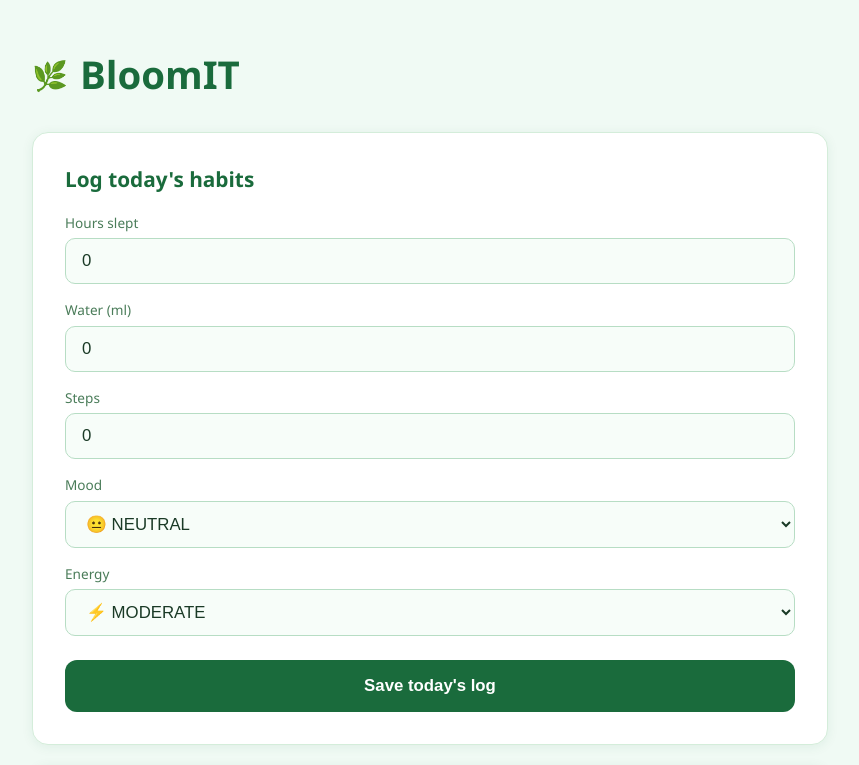
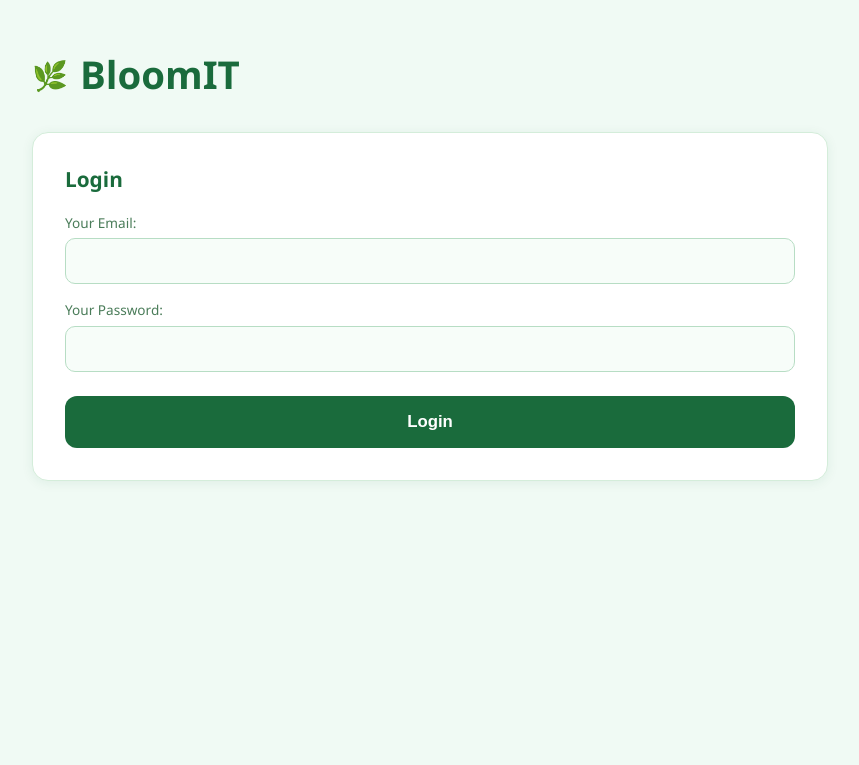
Before and after one commit to LidiaS98/bloomit, a React (Vite) app in the folder frontend/: page / in a window 1280 px wide. Shown: the top 765 px of the page, without its empty margins (210-1069 px from the left). Built offline with nearby package versions, Linux system fonts and the light colour scheme.

Commit message:
#32 feat: login on frontend

```diff
--- a/frontend/src/App.jsx
+++ b/frontend/src/App.jsx
@@ -2,6 +2,7 @@ import { useState } from "react"
 import "./styles/styles.css"
 import HabitForm from "./components/HabitForm.jsx"
 import HabitsList from "./components/HabitsList.jsx"
+import LoginForm from "./components/LoginForm.jsx"
 
 const API = "http://localhost:8080"
 
@@ -22,6 +23,26 @@ export default function App() {
   const [userId, setUserId] = useState("")
   const [habits, setHabits] = useState([])
   const [error, setError] = useState(null)
+  const [email, setEmail] = useState("")
+  const [password, setPassword] = useState("")
+  const [loggedUser, setLoggedUser] = useState(null)
+  const [loggedIn, setLoggedIn] = useState(false)
+
+  const handleLogin = async () => {
+      const response = await fetch(`${API}/api/auth`,{
+          method: "POST",
+          headers: { "Content-Type": "application/json" },
+          body: JSON.stringify({
+              email,
+              password
+          })
+      })
+      if (response.ok){
+          const user = await response.json()
+          setLoggedUser(user)
+          setLoggedIn(true)
+          }
+      }
 
   const handleSubmit = async () => {
     const response = await fetch(`${API}/api/habits`, {
@@ -55,7 +76,16 @@ if (response.ok){
         <span className="leaf">🌿</span>
         <h1 className="logo">BloomIT</h1>
       </div>
-
+      {loggedUser == null
+        ? <LoginForm
+              email={email}
+              setEmail={setEmail}
+              password={password}
+              setPassword={setPassword}
+              handleSubmit={handleLogin}
+              loggedIn={loggedIn}
+          />
+        : <>
                  <HabitForm
                     sleepHours={sleepHours}
                     setSleepHours={setSleepHours}
@@ -79,6 +109,8 @@ if (response.ok){
                     moodEmoji={moodEmoji}
                     energyEmoji={energyEmoji}
                   />
+          </>
+          }
       </div>
   )
 }
--- /dev/null
+++ b/frontend/src/components/LoginForm.jsx
@@ -0,0 +1,24 @@
+
+export default function LoginForm({ email, setEmail, password, setPassword, handleSubmit, loggedIn}) {
+  return (
+    <div className="card">
+      <p className="card-title">Login</p>
+
+      <div className="field">
+        <label className="label">Your Email:</label>
+        <input className="input" type="text" value={email}
+          onChange={e => setEmail(e.target.value)} />
+      </div>
+
+      <div className="field">
+        <label className="label">Your Password:</label>
+        <input className="input" type="password" value={password}
+          onChange={e => setPassword(e.target.value)} />
+      </div>
+
+
+      <button className="button" onClick={handleSubmit}>Login</button>
+      {loggedIn && <div className="success-msg">✅ You're logged in!</div>}
+    </div>
+  )
+}
```
Lines whose indentation alone changed are shown as unchanged.
